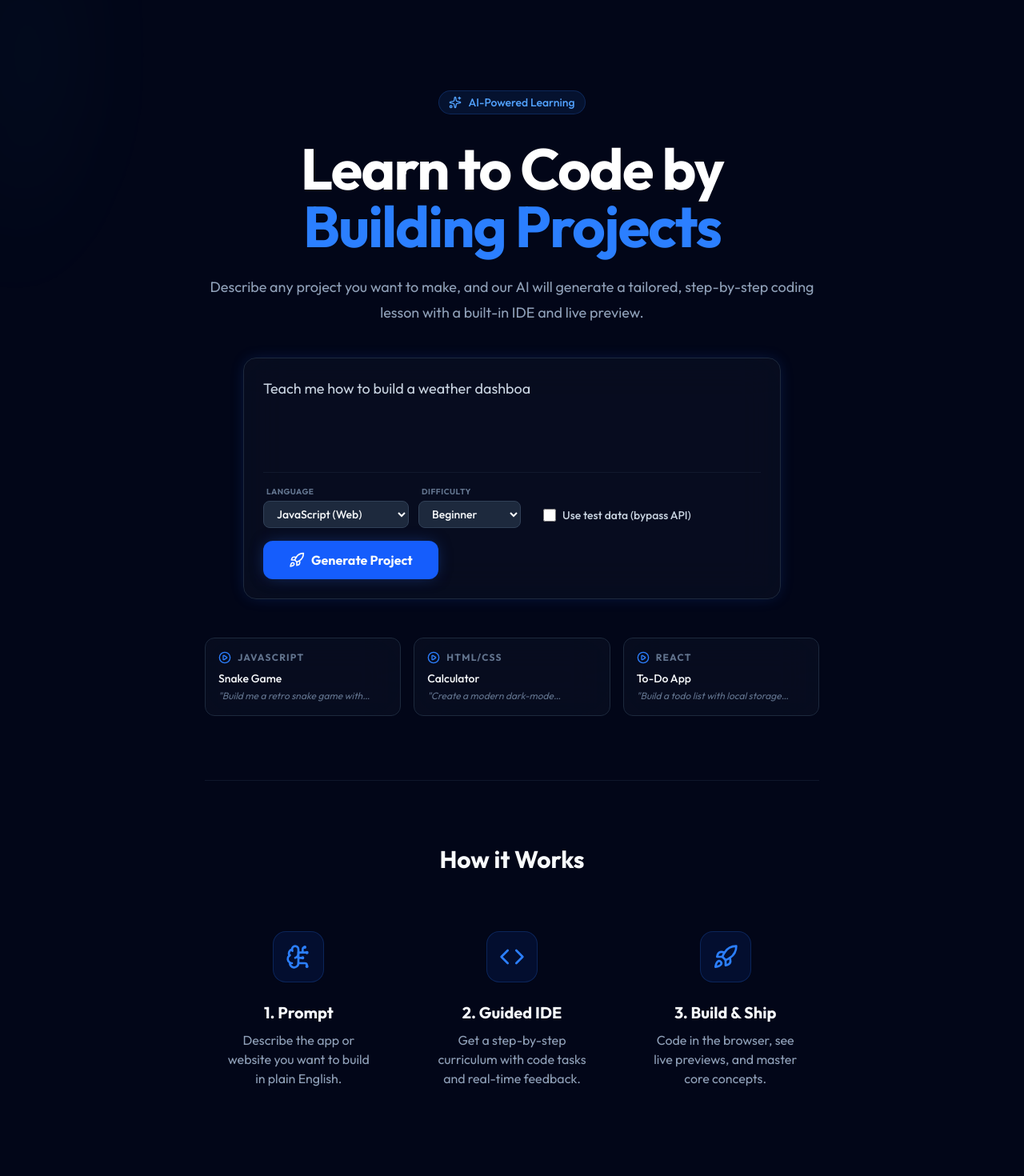
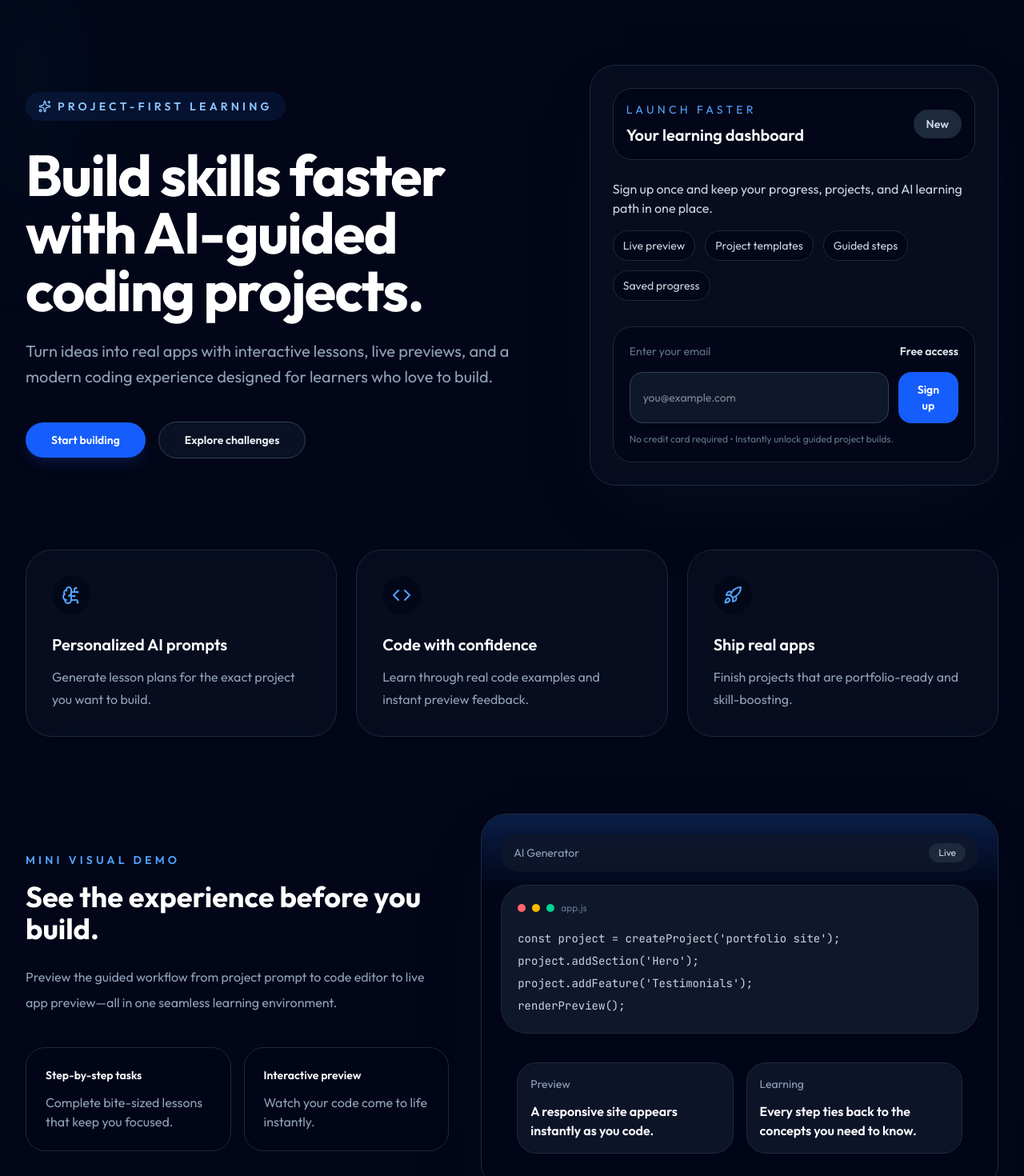
Before and after one commit to Jaeheek0319/CoChallenge, a React (Vite) app: page / in a window 1280 px wide. Shown: the part 80-1550 px from the top of the page at 80% size. Built offline with nearby package versions, Linux system fonts and the light colour scheme; no server answers.

Commit message:
combined all the backends + home page

```diff
--- a/src/pages/Home.tsx
+++ b/src/pages/Home.tsx
@@ -1,268 +1,188 @@
-import React, { useEffect, useRef, useState } from 'react';
-import { useNavigate } from 'react-router-dom';
+import React from 'react';
+import { Link } from 'react-router-dom';
 import { motion } from 'motion/react';
-import { Sparkles, Code, BrainCircuit, Rocket, ChevronRight, PlayCircle } from 'lucide-react';
-import { generateProject } from '../services/gemini';
-import { Language, Difficulty } from '../types';
-import { useProjects } from '../hooks/useProjects';
-
-const suggestionExamples = [
-  'Teach me how to build a weather dashboard',
-  'Teach me how to build a drawing app',
-  'Teach me how to build a recipe finder',
-  'Teach me how to build a portfolio website',
-  'Teach me how to build a memory game',
-];
+import { Sparkles, Code, BrainCircuit, Rocket, ShieldCheck, Layers } from 'lucide-react';
 
 export function Home() {
-  const navigate = useNavigate();
-  const { saveProject } = useProjects();
-  const [prompt, setPrompt] = useState(window.history.state?.usr?.presetPrompt || '');
-  const [language, setLanguage] = useState<Language>('html-css-js');
-  const [difficulty, setDifficulty] = useState<Difficulty>('Beginner');
-  const [loading, setLoading] = useState(false);
-  const [useTestData, setUseTestData] = useState(false);
-  const [suggestionIndex, setSuggestionIndex] = useState<number>(0);
-  const [isDeletingPrompt, setIsDeletingPrompt] = useState(false);
-  const [isPromptAnimationActive, setIsPromptAnimationActive] = useState(!window.history.state?.usr?.presetPrompt);
-  const animationPaused = useRef(false);
-
-  const handleGenerate = async () => {
-    if (!prompt.trim() && !useTestData) return;
-    setLoading(true);
-    try {
-      let project;
-      if (useTestData) {
-        const res = await fetch('/test_data/project.json');
-        if (!res.ok) throw new Error("Failed to load test data");
-        const data = await res.json();
-        project = {
-          ...data,
-          id: Math.random().toString(36).substring(7),
-          language,
-          difficulty
-        };
-      } else {
-        project = await generateProject(prompt, language, difficulty);
-      }
-      await saveProject({ ...project, currentStep: 0, updatedAt: new Date().toISOString() });
-      navigate(`/workspace/${project.id}`);
-    } catch (error) {
-      alert(error instanceof Error ? error.message : "Generation failed");
-    } finally {
-      setLoading(false);
-    }
-  };
-
-  useEffect(() => {
-    if (!isPromptAnimationActive || animationPaused.current) return;
-
-    const currentSuggestion = suggestionExamples[suggestionIndex];
-    const isComplete = prompt === currentSuggestion;
-    const shouldDelete = isDeletingPrompt || isComplete;
-    const baseDelay = shouldDelete ? 40 : 80;
-    const pauseDelay = isComplete ? 1200 : baseDelay;
-
-    const timeoutId = window.setTimeout(() => {
-      if (isComplete && !isDeletingPrompt) {
-        setIsDeletingPrompt(true);
-        return;
-      }
-
-      if (shouldDelete) {
-        const nextText = currentSuggestion.slice(0, Math.max(0, prompt.length - 1));
-        setPrompt(nextText);
-        if (nextText.length === 0) {
-          setIsDeletingPrompt(false);
-          setSuggestionIndex((prev) => (prev + 1) % suggestionExamples.length);
-        }
-      } else {
-        setPrompt(currentSuggestion.slice(0, prompt.length + 1));
-      }
-    }, pauseDelay);
-
-    return () => window.clearTimeout(timeoutId);
-  }, [prompt, suggestionIndex, isDeletingPrompt, isPromptAnimationActive]);
-
-  const stopPromptAnimation = () => {
-    animationPaused.current = true;
-    setIsPromptAnimationActive(false);
-  };
-
-  const resumePromptAnimation = () => {
-    if (prompt.trim()) return;
-    animationPaused.current = false;
-    setIsPromptAnimationActive(true);
-  };
-
-  const examples = [
-    { title: "Snake Game", lang: "JavaScript", prompt: "Build me a retro snake game with score tracking" },
-    { title: "Calculator", lang: "HTML/CSS", prompt: "Create a modern dark-mode calculator" },
-    { title: "To-Do App", lang: "React", prompt: "Build a todo list with local storage persistence" },
-  ];
-
   return (
     <div className="relative isolate overflow-hidden">
-      {/* Background Gradients */}
       <div className="absolute inset-x-0 -top-40 -z-10 transform-gpu overflow-hidden blur-3xl sm:-top-80">
-          <div className="relative left-[calc(50%-11rem)] aspect-[1155/678] w-[36.125rem] -translate-x-1/2 rotate-[30deg] animated-hero-bg opacity-90 sm:left-[calc(50%-30rem)] sm:w-[72.1875rem]"></div>
+        <div className="relative left-[calc(50%-11rem)] aspect-[1155/678] w-[36.125rem] -translate-x-1/2 rotate-[30deg] animated-hero-bg opacity-90 sm:left-[calc(50%-30rem)] sm:w-[72.1875rem]"></div>
       </div>
 
-      <div className="max-w-7xl mx-auto px-6 pt-20 pb-32 sm:pt-32 lg:px-8">
-        <div className="mx-auto max-w-3xl text-center">
-          <motion.div
-            initial={{ opacity: 0, y: 20 }}
-            animate={{ opacity: 1, y: 0 }}
-            className="flex justify-center mb-8"
-          >
-            <span className="inline-flex items-center gap-2 px-3 py-1 rounded-full text-sm font-medium bg-blue-500/10 text-blue-400 border border-blue-500/20">
-              <Sparkles className="w-4 h-4" />
-              AI-Powered Learning
+      <div className="max-w-7xl mx-auto px-6 pt-20 pb-32 sm:pt-24 lg:px-8">
+        <div className="grid gap-20 lg:grid-cols-[1.1fr_0.9fr] lg:items-center">
+          <motion.div initial={{ opacity: 0, y: 16 }} animate={{ opacity: 1, y: 0 }} transition={{ duration: 0.5 }}>
+            <span className="inline-flex items-center gap-2 rounded-full bg-blue-500/10 px-4 py-2 text-sm font-semibold uppercase tracking-[0.3em] text-blue-300">
+              <Sparkles className="h-4 w-4" />
+              Project-first learning
             </span>
+
+            <h1 className="mt-8 text-5xl font-bold tracking-tight text-white sm:text-6xl lg:text-7xl">
+              Build skills faster with AI-guided coding projects.
+            </h1>
+
+            <p className="mt-6 max-w-2xl text-lg leading-8 text-slate-400 sm:text-xl">
+              Turn ideas into real apps with interactive lessons, live previews, and a modern coding experience designed for learners who love to build.
+            </p>
+
+            <div className="mt-10 flex flex-col gap-4 sm:flex-row sm:items-center">
+              <Link
+                to="/generation"
+                className="inline-flex items-center justify-center rounded-full bg-blue-600 px-8 py-3 text-sm font-semibold text-white shadow-lg shadow-blue-900/30 hover:bg-blue-500 transition-colors"
+              >
+                Start building
+              </Link>
+              <Link
+                to="/challenges"
+                className="inline-flex items-center justify-center rounded-full border border-slate-700 bg-slate-900/70 px-8 py-3 text-sm font-semibold text-slate-100 hover:border-blue-500 hover:text-white transition-colors"
+              >
+                Explore challenges
+              </Link>
+            </div>
           </motion.div>
 
-          <motion.h1
-            initial={{ opacity: 0, y: 20 }}
-            animate={{ opacity: 1, y: 0 }}
-            transition={{ delay: 0.1 }}
-            className="text-5xl font-bold tracking-tight text-white sm:text-7xl mb-6"
-          >
-            Learn to Code by <span className="text-blue-500">Building Projects</span>
-          </motion.h1>
-
-          <motion.p
-            initial={{ opacity: 0, y: 20 }}
-            animate={{ opacity: 1, y: 0 }}
-            transition={{ delay: 0.2 }}
-            className="text-lg leading-8 text-slate-400 mb-10"
-          >
-            Describe any project you want to make, and our AI will generate a tailored, step-by-step coding lesson with a built-in IDE and live preview.
-          </motion.p>
-
-          <motion.div
-            initial={{ opacity: 0, scale: 0.95 }}
-            animate={{ opacity: 1, scale: 1 }}
-            transition={{ delay: 0.3 }}
-            className="p-2 glass-panel rounded-2xl glow-blue max-w-2xl mx-auto mb-12"
-          >
-            <div className="flex flex-col gap-4 p-4">
-              <div className="relative border-b border-slate-800/50 pb-4">
-                <textarea
-                  value={prompt}
-                  onChange={(e: React.ChangeEvent<HTMLTextAreaElement>) => {
-                    stopPromptAnimation();
-                    setPrompt(e.target.value);
-                  }}
-                  onFocus={stopPromptAnimation}
-                  onBlur={resumePromptAnimation}
-                  placeholder="What do you want to build?"
-                  className="w-full bg-transparent border-none focus:ring-0 text-lg text-slate-300 placeholder-slate-500 resize-none h-24"
-                />
+          <motion.div initial={{ opacity: 0, y: 16 }} animate={{ opacity: 1, y: 0 }} transition={{ duration: 0.5, delay: 0.1 }}>
+            <div className="rounded-[2rem] border border-slate-800 bg-slate-900/70 p-7 shadow-[0_32px_80px_-42px_rgba(15,23,42,0.8)] glass-panel">
+              <div className="flex items-center justify-between gap-4 rounded-3xl border border-slate-800 bg-slate-950/90 px-4 py-4">
+                <div>
+                  <p className="text-sm uppercase tracking-[0.3em] text-blue-400">Launch faster</p>
+                  <p className="mt-2 text-xl font-semibold text-white">Your learning dashboard</p>
+                </div>
+                <span className="rounded-full bg-slate-800 px-4 py-2 text-sm font-semibold text-slate-300">New</span>
               </div>
 
-              <div className="flex flex-wrap items-center justify-between gap-4">
-                <div className="flex items-center gap-3">
-                  <div className="flex flex-col items-start gap-1">
-                    <span className="text-[10px] uppercase font-bold text-slate-500 ml-1 tracking-wider">Language</span>
-                    <select
-                      value={language}
-                      onChange={(e: React.ChangeEvent<HTMLSelectElement>) => setLanguage(e.target.value as Language)}
-                      className="bg-slate-800 border border-slate-700 rounded-lg px-3 py-1.5 text-sm font-medium focus:ring-2 focus:ring-blue-500 outline-none"
-                    >
-                      <option value="html-css-js">JavaScript (Web)</option>
-                      <option value="react">React</option>
-                      <option value="python" disabled>Python (Coming soon)</option>
-                    </select>
-                  </div>
+              <div className="mt-6 space-y-4 text-slate-300">
+                <p>Sign up once and keep your progress, projects, and AI learning path in one place.</p>
+                <div className="flex flex-wrap gap-3">
+                  <span className="rounded-full border border-slate-800 bg-slate-950/90 px-3 py-2 text-sm text-slate-300">Live preview</span>
+                  <span className="rounded-full border border-slate-800 bg-slate-950/90 px-3 py-2 text-sm text-slate-300">Project templates</span>
+                  <span className="rounded-full border border-slate-800 bg-slate-950/90 px-3 py-2 text-sm text-slate-300">Guided steps</span>
+                  <span className="rounded-full border border-slate-800 bg-slate-950/90 px-3 py-2 text-sm text-slate-300">Saved progress</span>
+                </div>
+              </div>
 
-                  <div className="flex flex-col items-start gap-1">
-                    <span className="text-[10px] uppercase font-bold text-slate-500 ml-1 tracking-wider">Difficulty</span>
-                    <select
-                      value={difficulty}
-                      onChange={(e: React.ChangeEvent<HTMLSelectElement>) => setDifficulty(e.target.value as Difficulty)}
-                      className="bg-slate-800 border border-slate-700 rounded-lg px-3 py-1.5 text-sm font-medium focus:ring-2 focus:ring-blue-500 outline-none"
-                    >
-                      <option value="Beginner">Beginner</option>
-                      <option value="Intermediate">Intermediate</option>
-                      <option value="Advanced">Advanced</option>
-                    </select>
-                  </div>
-
-                  <div className="flex flex-col items-start gap-1 ml-4 mt-5">
-                    <label className="flex items-center gap-2 cursor-pointer">
-                      <input
-                        type="checkbox"
-                        checked={useTestData}
-                        onChange={(e: React.ChangeEvent<HTMLInputElement>) => setUseTestData(e.target.checked)}
-                        className="w-4 h-4 rounded border-slate-700 bg-slate-800 text-blue-500 focus:ring-blue-500 focus:ring-offset-slate-900"
-                      />
-                      <span className="text-sm font-medium text-slate-300">Use test data (bypass API)</span>
-                    </label>
-                  </div>
+              <div className="mt-8 rounded-[1.5rem] border border-slate-800 bg-slate-950/90 p-5">
+                <div className="flex items-center justify-between text-sm text-slate-500">
+                  <span>Enter your email</span>
+                  <span className="font-semibold text-slate-200">Free access</span>
                 </div>
-
-                <button
-                  onClick={handleGenerate}
-                  disabled={loading || (!prompt.trim() && !useTestData)}
-                  className="bg-blue-600 hover:bg-blue-500 disabled:opacity-50 disabled:cursor-not-allowed px-8 py-3 rounded-xl font-bold flex items-center gap-2 transition-all shadow-[0_0_20px_-5px_rgba(37,99,235,0.5)] active:scale-95"
-                >
-                  {loading ? (
-                    <>
-                      <div className="w-5 h-5 border-2 border-white/30 border-t-white rounded-full animate-spin" />
-                      Generating...
-                    </>
-                  ) : (
-                    <>
-                      <Rocket className="w-5 h-5 font-bold" />
-                      Generate Project
-                    </>
-                  )}
-                </button>
+                <div className="mt-4 flex flex-col gap-3 sm:flex-row">
+                  <input
+                    type="email"
+                    placeholder="you@example.com"
+                    className="w-full rounded-2xl border border-slate-700 bg-slate-900 px-4 py-3 text-sm text-slate-100 outline-none focus:border-blue-500 focus:ring-2 focus:ring-blue-500/20"
+                  />
+                  <button className="rounded-2xl bg-blue-600 px-5 py-3 text-sm font-semibold text-white hover:bg-blue-500 transition-colors">
+                    Sign up
+                  </button>
+                </div>
+                <p className="mt-3 text-xs text-slate-500">No credit card required • Instantly unlock guided project builds.</p>
               </div>
             </div>
           </motion.div>
+        </div>
 
-          {/* Example Prompts */}
-          <div className="grid grid-cols-1 sm:grid-cols-3 gap-4 mb-20">
-            {examples.map((ex, idx) => (
-              <motion.button
-                key={idx}
-                initial={{ opacity: 0, x: -20 }}
-                animate={{ opacity: 1, x: 0 }}
-                transition={{ delay: 0.4 + idx * 0.1 }}
-                onClick={() => setPrompt(ex.prompt)}
-                className="p-4 glass-panel rounded-xl text-left hover:border-blue-500/50 transition-all group active:scale-95"
-              >
-                <div className="flex items-center gap-2 mb-2">
-                  <PlayCircle className="w-4 h-4 text-blue-500" />
-                  <span className="text-xs font-bold text-slate-500 uppercase tracking-widest">{ex.lang}</span>
-                </div>
-                <p className="text-sm font-medium group-hover:text-blue-400 transition-colors">{ex.title}</p>
-                <p className="text-xs text-slate-500 mt-1 line-clamp-1 italic">"{ex.prompt}"</p>
-              </motion.button>
-            ))}
+        <motion.section initial={{ opacity: 0, y: 20 }} animate={{ opacity: 1, y: 0 }} transition={{ delay: 0.1, duration: 0.5 }} className="mt-20 grid gap-6 lg:grid-cols-3">
+          <div className="glass-panel rounded-[2rem] border border-slate-800 p-8 hover:border-blue-500 transition-colors">
+            <div className="inline-flex h-12 w-12 items-center justify-center rounded-3xl bg-slate-950/70 text-blue-400">
+              <BrainCircuit className="h-6 w-6" />
+            </div>
+            <h3 className="mt-6 text-xl font-semibold text-white">Personalized AI prompts</h3>
+            <p className="mt-3 text-slate-400 leading-7">Generate lesson plans for the exact project you want to build.</p>
           </div>
 
-          {/* How it Works */}
-          <div className="pt-20 border-t border-slate-900">
-            <h2 className="text-3xl font-bold mb-12">How it Works</h2>
-            <div className="grid grid-cols-1 md:grid-cols-3 gap-8">
-              {[
-                { icon: BrainCircuit, title: "1. Prompt", desc: "Describe the app or website you want to build in plain English." },
-                { icon: Code, title: "2. Guided IDE", desc: "Get a step-by-step curriculum with code tasks and real-time feedback." },
-                { icon: Rocket, title: "3. Build & Ship", desc: "Code in the browser, see live previews, and master core concepts." },
-              ].map((step, idx) => (
-                <div key={idx} className="flex flex-col items-center text-center p-6">
-                  <div className="w-16 h-16 rounded-2xl bg-blue-600/10 border border-blue-500/20 flex items-center justify-center mb-6 text-blue-500">
-                    <step.icon className="w-8 h-8" />
-                  </div>
-                  <h3 className="text-xl font-bold mb-2">{step.title}</h3>
-                  <p className="text-slate-400">{step.desc}</p>
-                </div>
-              ))}
+          <div className="glass-panel rounded-[2rem] border border-slate-800 p-8 hover:border-blue-500 transition-colors">
+            <div className="inline-flex h-12 w-12 items-center justify-center rounded-3xl bg-slate-950/70 text-blue-400">
+              <Code className="h-6 w-6" />
+            </div>
+            <h3 className="mt-6 text-xl font-semibold text-white">Code with confidence</h3>
+            <p className="mt-3 text-slate-400 leading-7">Learn through real code examples and instant preview feedback.</p>
+          </div>
+
+          <div className="glass-panel rounded-[2rem] border border-slate-800 p-8 hover:border-blue-500 transition-colors">
+            <div className="inline-flex h-12 w-12 items-center justify-center rounded-3xl bg-slate-950/70 text-blue-400">
+              <Rocket className="h-6 w-6" />
+            </div>
+            <h3 className="mt-6 text-xl font-semibold text-white">Ship real apps</h3>
+            <p className="mt-3 text-slate-400 leading-7">Finish projects that are portfolio-ready and skill-boosting.</p>
+          </div>
+        </motion.section>
+
+        <motion.section initial={{ opacity: 0, y: 24 }} animate={{ opacity: 1, y: 0 }} transition={{ delay: 0.15, duration: 0.5 }} className="mt-24 grid gap-10 lg:grid-cols-[0.9fr_1.1fr] items-center">
+          <div>
+            <p className="text-sm font-semibold uppercase tracking-[0.3em] text-blue-400">Mini visual demo</p>
+            <h2 className="mt-4 text-3xl font-bold text-white sm:text-4xl">See the experience before you build.</h2>
+            <p className="mt-6 text-slate-400 leading-8">Preview the guided workflow from project prompt to code editor to live app preview—all in one seamless learning environment.</p>
+            <div className="mt-10 grid gap-4 sm:grid-cols-2">
+              <div className="rounded-3xl border border-slate-800 bg-slate-950/80 p-6">
+                <p className="text-sm font-semibold text-white">Step-by-step tasks</p>
+                <p className="mt-3 text-slate-400">Complete bite-sized lessons that keep you focused.</p>
+              </div>
+              <div className="rounded-3xl border border-slate-800 bg-slate-950/80 p-6">
+                <p className="text-sm font-semibold text-white">Interactive preview</p>
+                <p className="mt-3 text-slate-400">Watch your code come to life instantly.</p>
+              </div>
             </div>
           </div>
-        </div>
+
+          <div className="relative overflow-hidden rounded-[2rem] border border-slate-800 bg-slate-950/80 p-6 shadow-[0_30px_80px_-40px_rgba(15,23,42,0.9)]">
+            <div className="absolute inset-x-0 top-0 h-24 bg-gradient-to-b from-blue-500/20 to-transparent" />
+            <div className="relative grid gap-4">
+              <div className="flex items-center justify-between rounded-3xl bg-slate-900/80 px-4 py-3 text-sm text-slate-400">
+                <span>AI Generator</span>
+                <span className="rounded-full bg-slate-800 px-3 py-1 text-xs text-slate-300">Live</span>
+              </div>
+
+              <div className="rounded-[2rem] border border-slate-800 bg-slate-900 p-5">
+                <div className="mb-4 flex items-center gap-2 text-slate-500 text-xs">
+                  <span className="h-2.5 w-2.5 rounded-full bg-red-400" />
+                  <span className="h-2.5 w-2.5 rounded-full bg-amber-400" />
+                  <span className="h-2.5 w-2.5 rounded-full bg-emerald-400" />
+                  <span>app.js</span>
+                </div>
+                <pre className="overflow-x-auto text-sm leading-7 text-slate-300"><code>{`const project = createProject('portfolio site');
+project.addSection('Hero');
+project.addFeature('Testimonials');
+renderPreview();`}</code></pre>
+              </div>
+
+              <div className="grid gap-4 rounded-[2rem] bg-slate-950/90 p-5 sm:grid-cols-2">
+                <div className="rounded-3xl border border-slate-800 bg-slate-900/90 p-4">
+                  <p className="text-sm text-slate-400">Preview</p>
+                  <p className="mt-3 text-white font-semibold">A responsive site appears instantly as you code.</p>
+                </div>
+                <div className="rounded-3xl border border-slate-800 bg-slate-900/90 p-4">
+                  <p className="text-sm text-slate-400">Learning</p>
+                  <p className="mt-3 text-white font-semibold">Every step ties back to the concepts you need to know.</p>
+                </div>
+              </div>
+            </div>
+          </div>
+        </motion.section>
+
+        <motion.section initial={{ opacity: 0, y: 20 }} animate={{ opacity: 1, y: 0 }} transition={{ delay: 0.18, duration: 0.5 }} className="mt-24 rounded-[2rem] border border-slate-800 bg-slate-900/70 p-8 glass-panel">
+          <div className="grid gap-6 lg:grid-cols-[1.2fr_0.8fr] items-center">
+            <div>
+              <p className="text-sm font-semibold uppercase tracking-[0.3em] text-blue-400">Getting started</p>
+              <h2 className="mt-4 text-3xl font-bold text-white">A clean path from first click to first project.</h2>
+            </div>
+            <div className="grid gap-4 sm:grid-cols-3">
+              <div className="rounded-3xl border border-slate-800 bg-slate-950/80 p-5 text-center">
+                <div className="mx-auto mb-4 flex h-12 w-12 items-center justify-center rounded-2xl bg-blue-500/10 text-blue-400 text-lg font-semibold">1</div>
+                <p className="text-sm font-semibold text-white">Choose a project</p>
+              </div>
+              <div className="rounded-3xl border border-slate-800 bg-slate-950/80 p-5 text-center">
+                <div className="mx-auto mb-4 flex h-12 w-12 items-center justify-center rounded-2xl bg-blue-500/10 text-blue-400 text-lg font-semibold">2</div>
+                <p className="text-sm font-semibold text-white">Follow guided steps</p>
+              </div>
+              <div className="rounded-3xl border border-slate-800 bg-slate-950/80 p-5 text-center">
+                <div className="mx-auto mb-4 flex h-12 w-12 items-center justify-center rounded-2xl bg-blue-500/10 text-blue-400 text-lg font-semibold">3</div>
+                <p className="text-sm font-semibold text-white">Launch your app</p>
+              </div>
+            </div>
+          </div>
+        </motion.section>
       </div>
     </div>
   );
```
Also changed, not shown: 1 other file (tests, documents, lock files or other folders).
